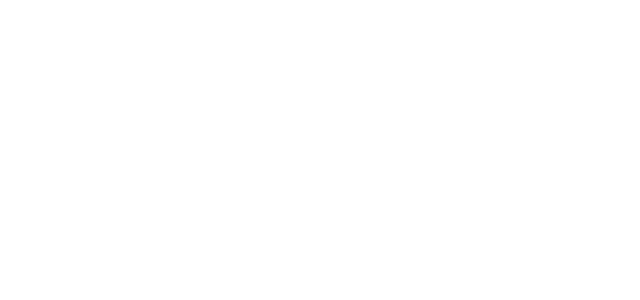
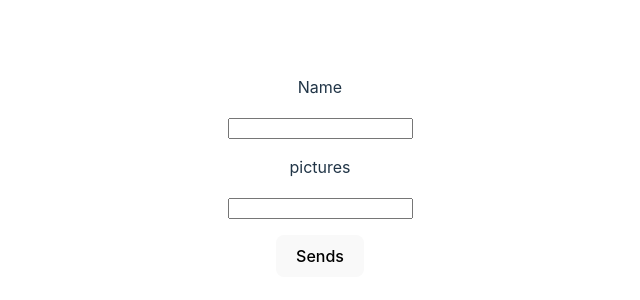
Before and after one commit to Joel-Lavia/SendPictures, a React (Vite) app: page / in a window 1280 px wide. Shown: the part 224-524 px from the top of the page, without its empty margins (320-960 px from the left). Built offline with nearby package versions, Linux system fonts and the light colour scheme.

Commit message:
feat:integration field for UserName and Pictures

```diff
--- a/package.json
+++ b/package.json
@@ -11,7 +11,8 @@
   },
   "dependencies": {
     "react": "^18.2.0",
-    "react-dom": "^18.2.0"
+    "react-dom": "^18.2.0",
+    "react-hook-form": "^7.51.4"
   },
   "devDependencies": {
     "@types/react": "^18.2.66",
--- a/src/App.jsx
+++ b/src/App.jsx
@@ -1,11 +1,12 @@
 import { useState } from 'react'
 import './App.css'
+import FieldPictures from './components/FieldPictures'
 
 function App() {
 
   return (
     <>
-
+<FieldPictures/>
 
   </>
   )
--- /dev/null
+++ b/src/components/FieldPictures.jsx
@@ -0,0 +1,37 @@
+import { useForm } from "react-hook-form"
+
+function FieldPictures() {
+
+const {
+    register,
+    handleSubmit,
+    formState:{errors}
+} = useForm();
+ const onSubmit = (data) => console.log(data);
+
+return(
+    <section>
+<form onSubmit={handleSubmit(onSubmit)}>
+
+<label>
+Name
+<p>
+<input {...register('Name',{required:true})} />
+{errors.Name && <p>le nom est requis</p> }
+</p>
+</label>
+
+<label>
+pictures
+<p>
+<input {...register('Photo',{required:true})} />
+{errors.Photo && <p>Pictures required</p> }
+</p>
+</label>
+
+<button type="submit">Sends</button>
+</form>
+    </section>
+)
+}
+export default FieldPictures
```
Also changed, not shown: 1 other file (tests, documents, lock files or other folders).
